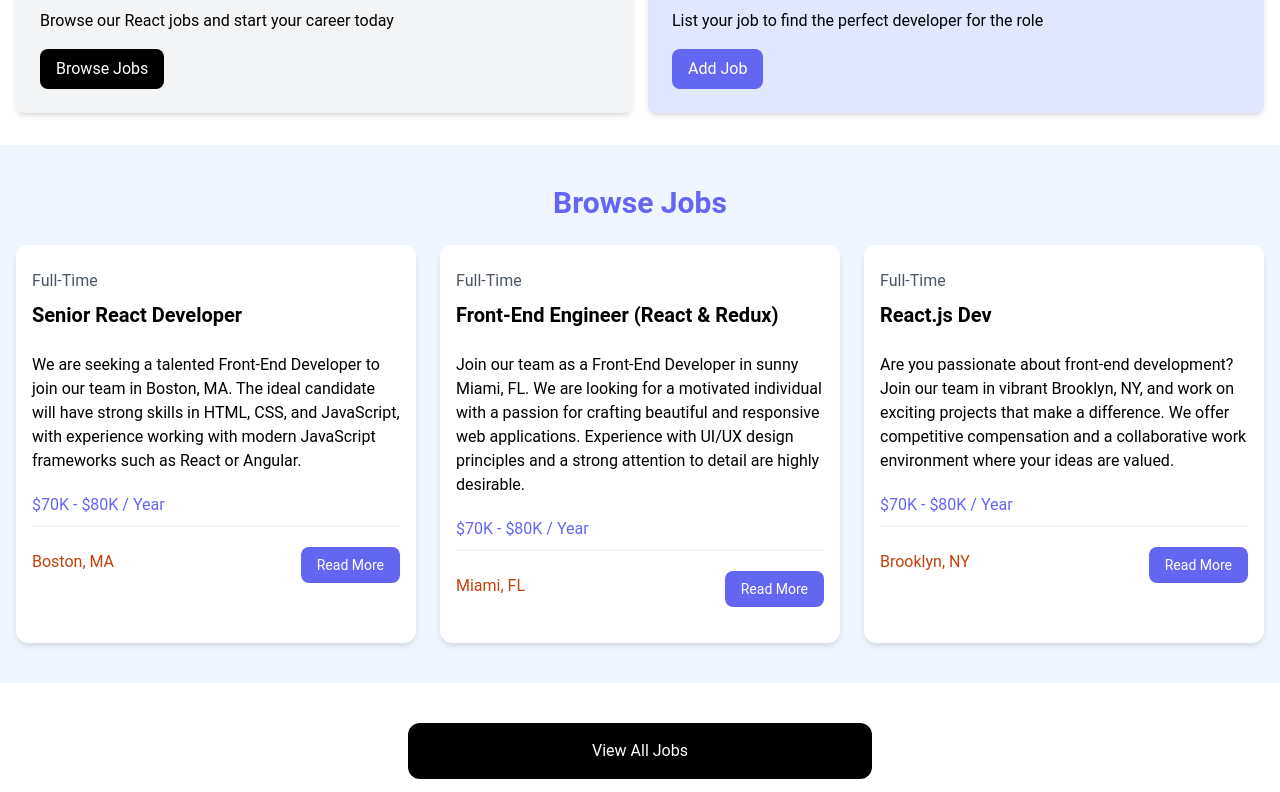
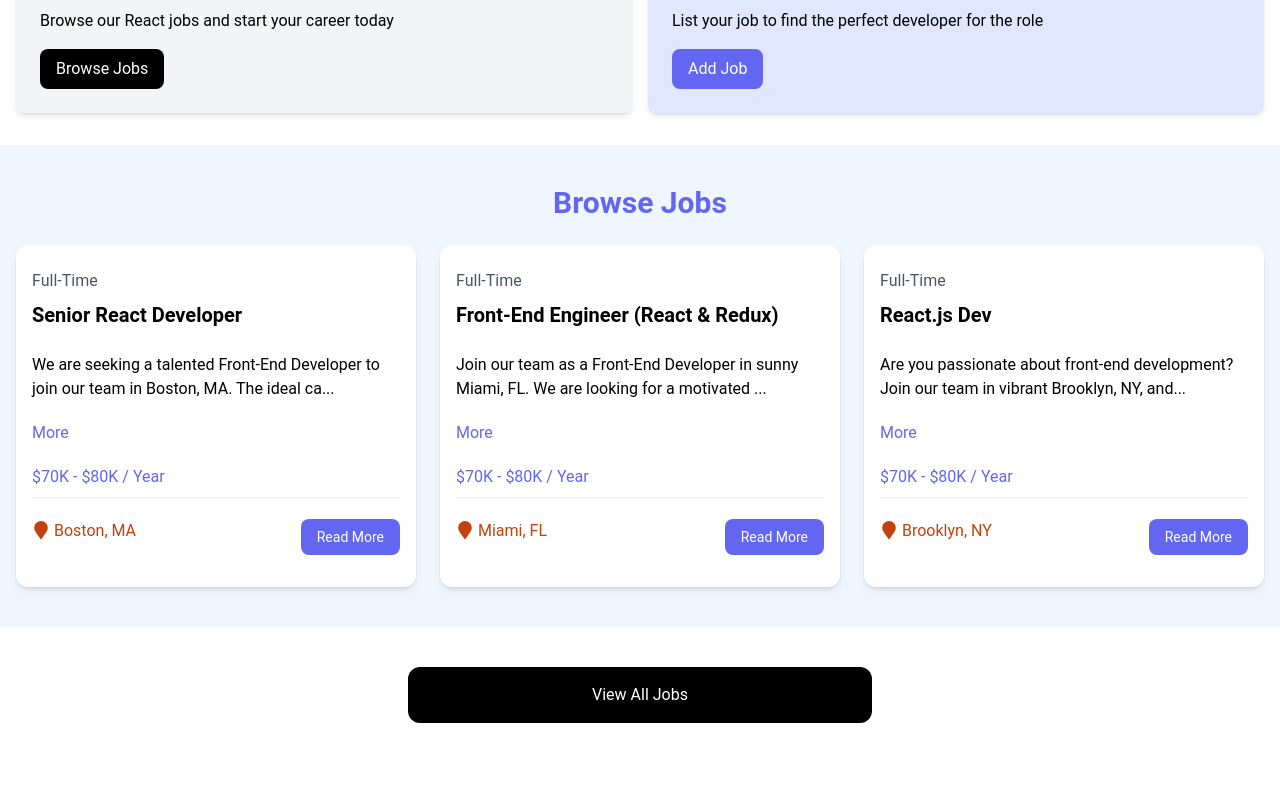
Before and after one commit to MHammad33/Jobs-Portal, a React (Vite) app: page / in a window 1280 px wide. Shown: the part 464-1256 px from the top of the page. After the commit the page ends 1227 px from the top, so only its background shows below. Built offline with nearby package versions, Linux system fonts and the light colour scheme.

Commit message:
Toggle Desc in Homepage

```diff
--- a/package.json
+++ b/package.json
@@ -11,7 +11,8 @@
   },
   "dependencies": {
     "react": "^18.2.0",
-    "react-dom": "^18.2.0"
+    "react-dom": "^18.2.0",
+    "react-icons": "^5.0.1"
   },
   "devDependencies": {
     "@types/react": "^18.2.64",
--- a/src/components/Job.jsx
+++ b/src/components/Job.jsx
@@ -1,4 +1,15 @@
+import { useState } from "react";
+import { FaMapMarker } from "react-icons/fa";
+
 const Job = ({ jobData }) => {
+	const [showFullDesc, setShowFullDesc] = useState(false);
+
+	let description = jobData.description;
+
+	if (!showFullDesc) {
+		description = description.substring(0, 90) + "...";
+	}
+
 	return (
 		<div className="bg-white rounded-xl shadow-md relative">
 			<div className="p-4">
@@ -7,7 +18,14 @@ const Job = ({ jobData }) => {
 					<h3 className="text-xl font-bold">{jobData.title}</h3>
 				</div>
 
-				<div className="mb-5">{jobData.description}</div>
+				<div className="mb-5">{description}</div>
+
+				<button
+					className="text-indigo-500 mb-5 hover:text-indigo-600"
+					onClick={() => setShowFullDesc(!showFullDesc)}
+				>
+					{showFullDesc ? "Less" : "More"}
+				</button>
 
 				<h3 className="text-indigo-500 mb-2">{jobData.salary} / Year</h3>
 
@@ -15,7 +33,7 @@ const Job = ({ jobData }) => {
 
 				<div className="flex flex-col lg:flex-row justify-between mb-4">
 					<div className="text-orange-700 mb-3">
-						<i className="fa-solid fa-location-dot text-lg"></i>
+						<FaMapMarker className="inline text-lg mb-1 mr-1" />
 						{jobData.location}
 					</div>
 					<a
```
Also changed, not shown: 1 other file (tests, documents, lock files or other folders).
